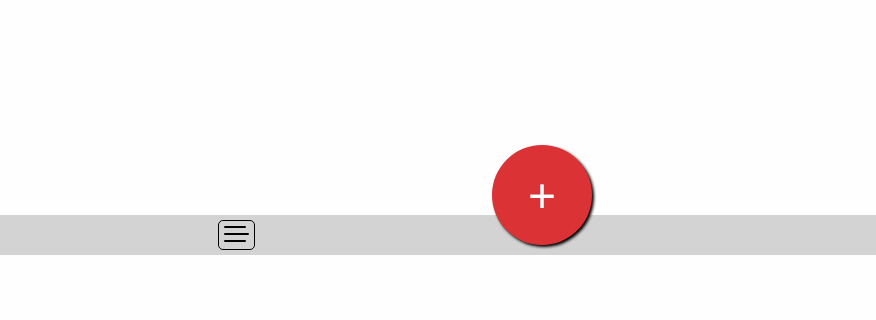
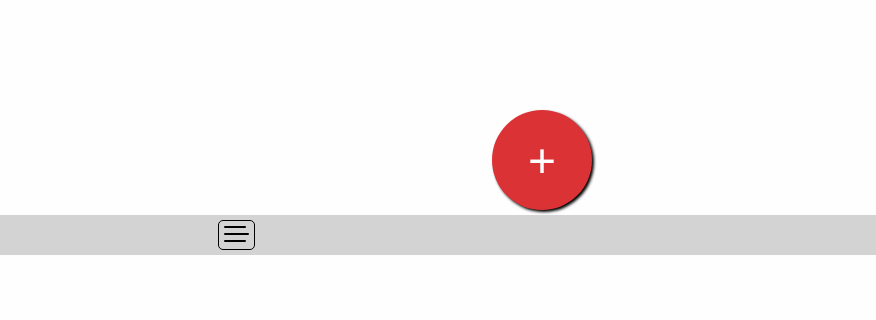
Before and after one commit to oskarits/MediaShare, a website: page Components/home/index.html in a window 1280 px wide. Shown: the part 545-865 px from the top of the page, 404-1280 px from the left. Drawn offline with Linux system fonts and the light colour scheme.

Commit message:
small css fixes

```diff
--- a/global/global.css
+++ b/global/global.css
@@ -102,7 +102,7 @@ body {
 
 #ctaButton {
     position: fixed;
-    bottom: 10px;
+    bottom: 35px;
     left: 70%;
     background-color: #db3236;
     height: 100px;
@@ -113,6 +113,7 @@ body {
     justify-content: center;
     align-content: center;
     box-shadow: 2px 2px 3px #000;
+    margin-bottom: 10px;
 }
 
 #ctaButton:hover {
```
